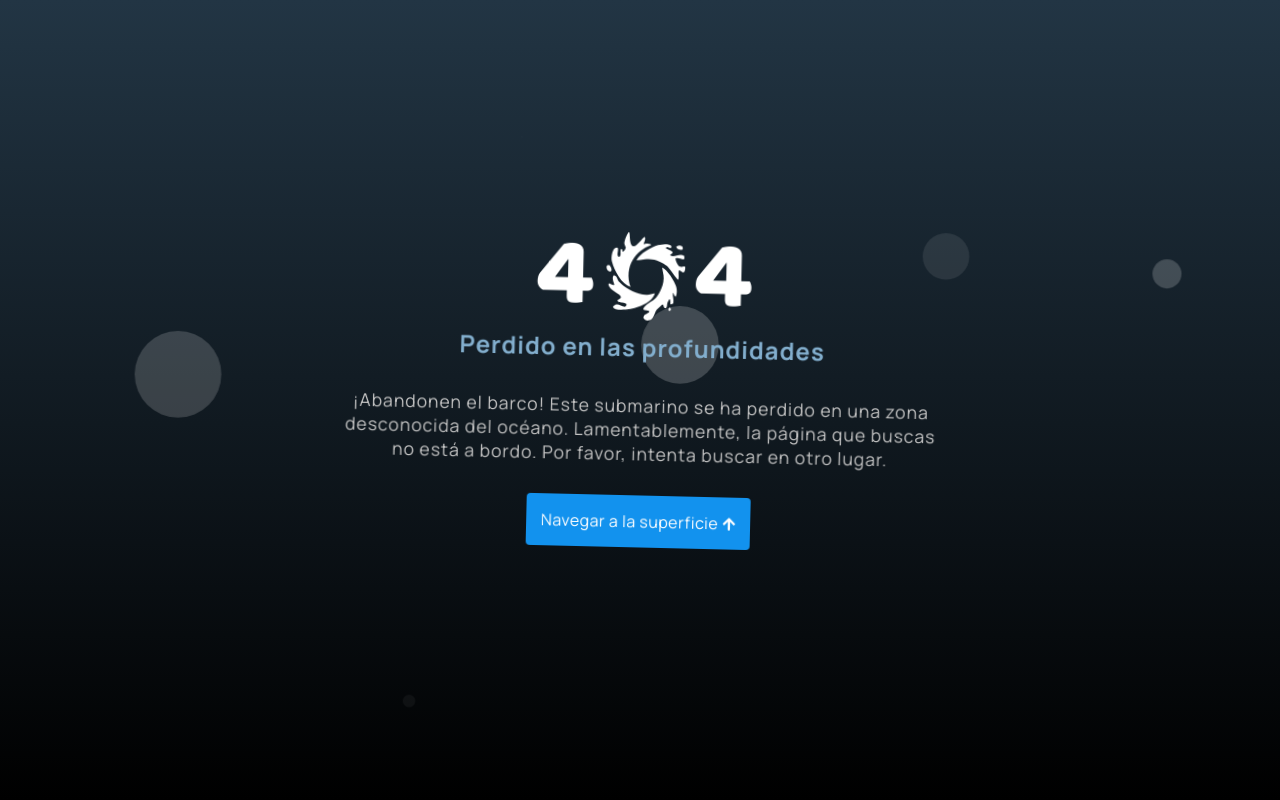
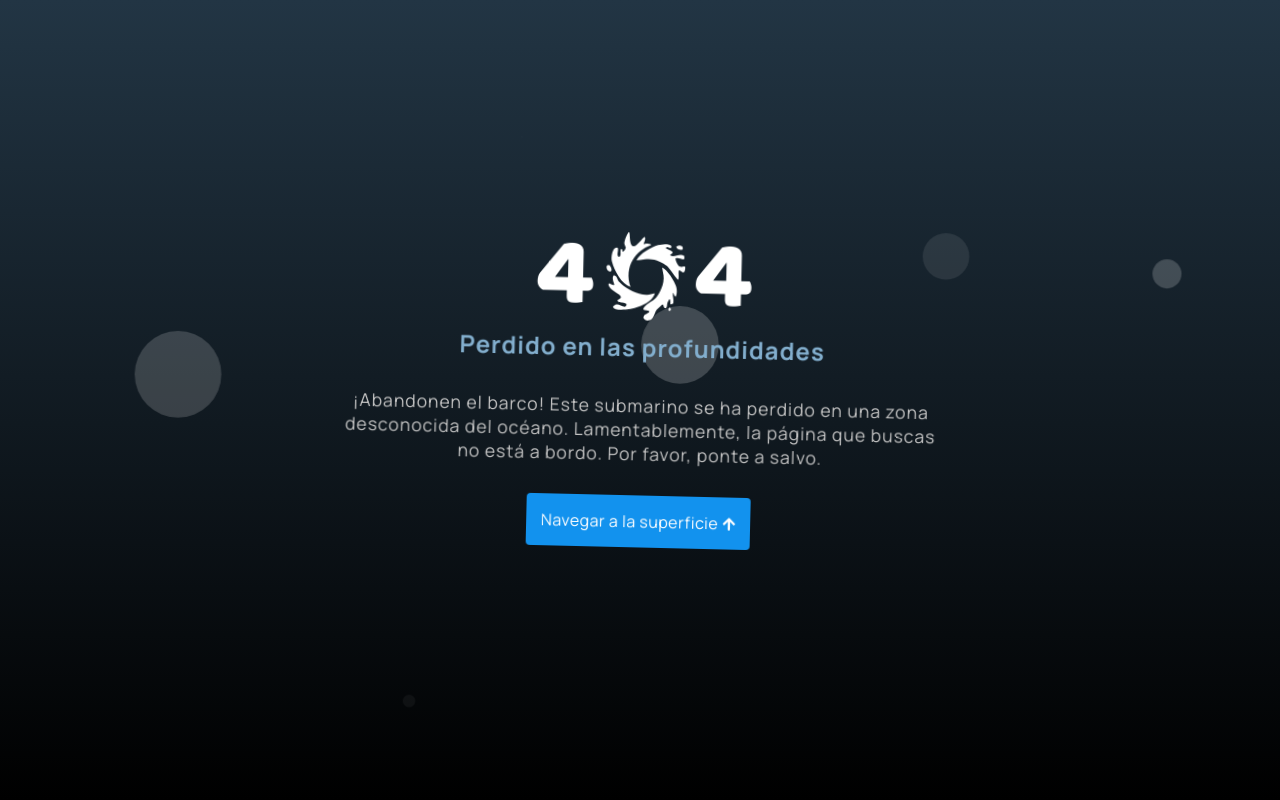
Before and after one commit to snakepatch53/learnidea, a PHP site: template src/templates/public.pages/404.php in a window 1280 px wide. Run offline with PHP 8.4, Linux system fonts and the light colour scheme; the template is opened without the code that fills it, so the values that code supplies are empty.

Commit message:
Changes to be committed: 	modified:   src/templates/public.pages/404.php

```diff
--- a/src/templates/public.pages/404.php
+++ b/src/templates/public.pages/404.php
@@ -22,7 +22,7 @@
                 <span>4</span>
             </a>
             <h2 class="subtitle">Perdido en las profundidades</h2>
-            <p>¡Abandonen el barco! Este submarino se ha perdido en una zona desconocida del océano. Lamentablemente, la página que buscas no está a bordo. Por favor, intenta buscar en otro lugar.</p>
+            <p>¡Abandonen el barco! Este submarino se ha perdido en una zona desconocida del océano. Lamentablemente, la página que buscas no está a bordo. Por favor, ponte a salvo.</p>
             <a href="<?= $DATA['http_domain'] ?>">
                 <span>Navegar a la superficie</span>
                 <i class="fas fa-arrow-up"></i>
```
